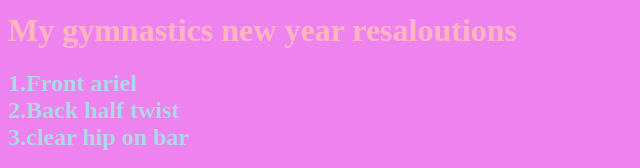
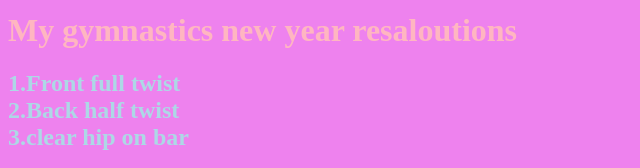
Before and after one commit to he9438/my-page, a plain HTML site: page index.html in a window 1280 px wide. Shown: the part 1021-1189 px from the top of the page, 0-640 px from the left. Drawn offline with Linux system fonts and the light colour scheme.

Commit message:
Update index.html

```diff
--- a/index.html
+++ b/index.html
@@ -109,7 +109,7 @@ This video is the best gymnast in the world Simone Biles performing
      {
 </style>
 <h2>
-  1.Front ariel<br>
+  1.Front full twist<br>
   2.Back half twist<br>
   3.clear hip on bar<br>
 </h
```
